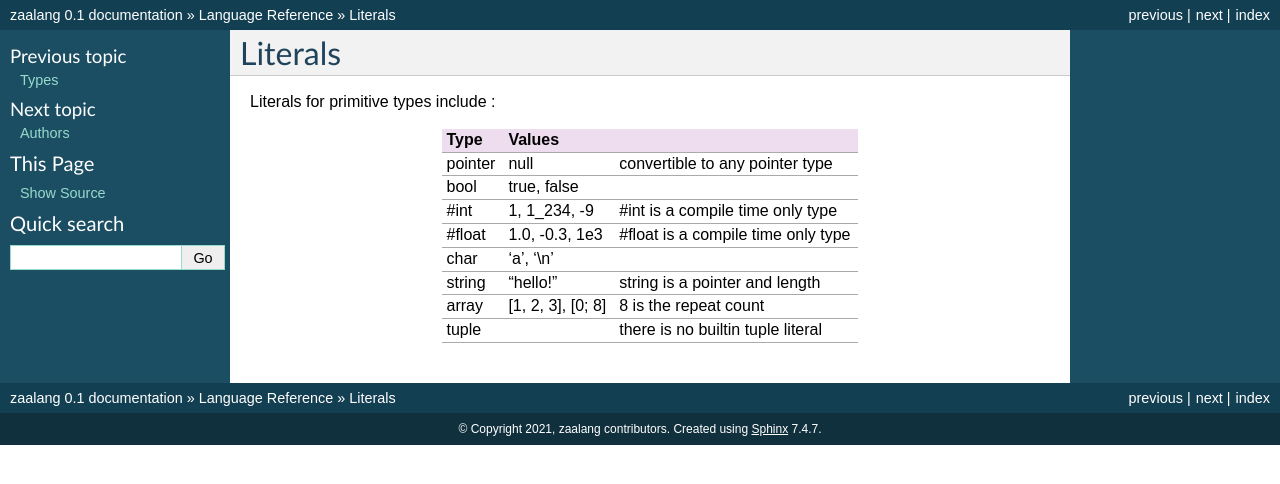
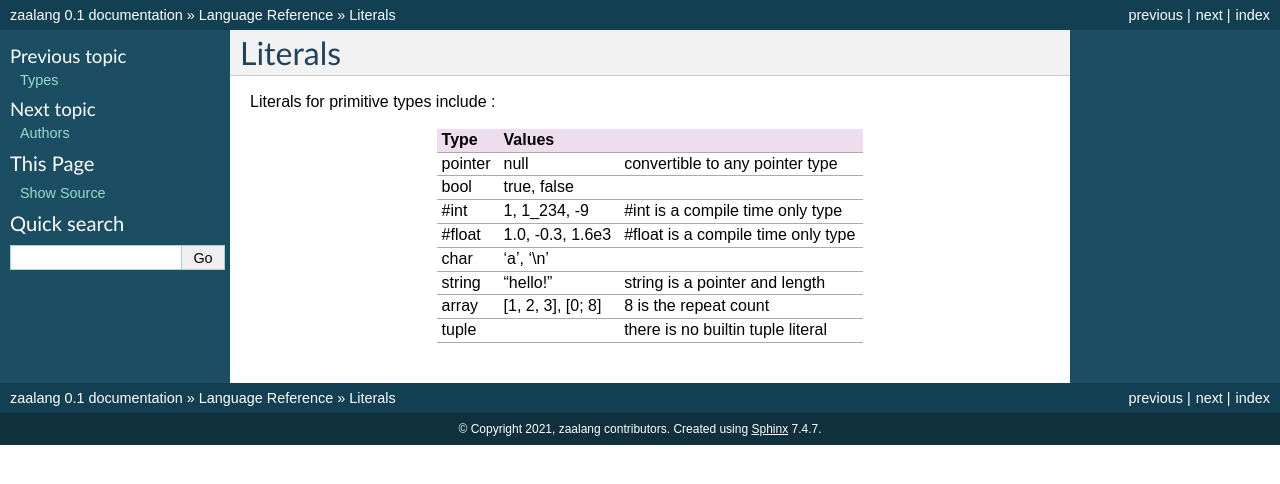
Before and after one commit to zaalang/docs, a Sphinx documentation site: the page built from docs/language/literals.rst, in a window 1280 px wide. Shown: the top 484 px of the page. Built offline with Sphinx 7.4.7, drawn with Linux system fonts in a browser that asks for light colours; pages that are not in the unit, such as notebooks, are missing from menus.

Commit message:
Update literals.rst

```diff
--- a/docs/language/literals.rst
+++ b/docs/language/literals.rst
@@ -12,7 +12,7 @@ Literals for primitive types include :
 +---------+-------------------+---------------------------------------+
 | #int    | 1, 1_234, -9      | #int is a compile time only type      |
 +---------+-------------------+---------------------------------------+
-| #float  | 1.0, -0.3, 1e3    | #float is a compile time only type    |
+| #float  | 1.0, -0.3, 1.6e3  | #float is a compile time only type    |
 +---------+-------------------+---------------------------------------+
 | char    | 'a', '\\n'        |                                       |
 +---------+-------------------+---------------------------------------+
```
